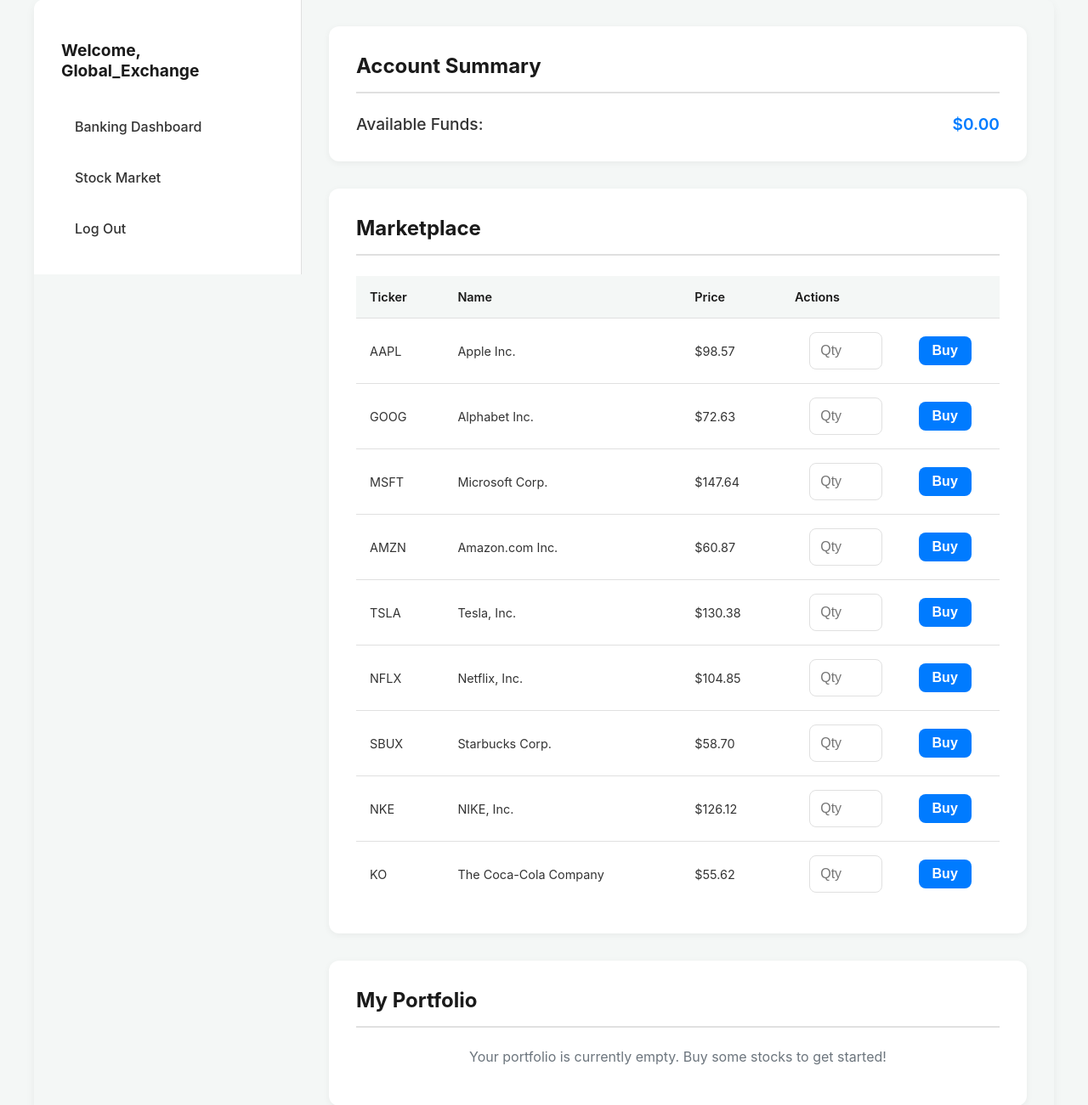
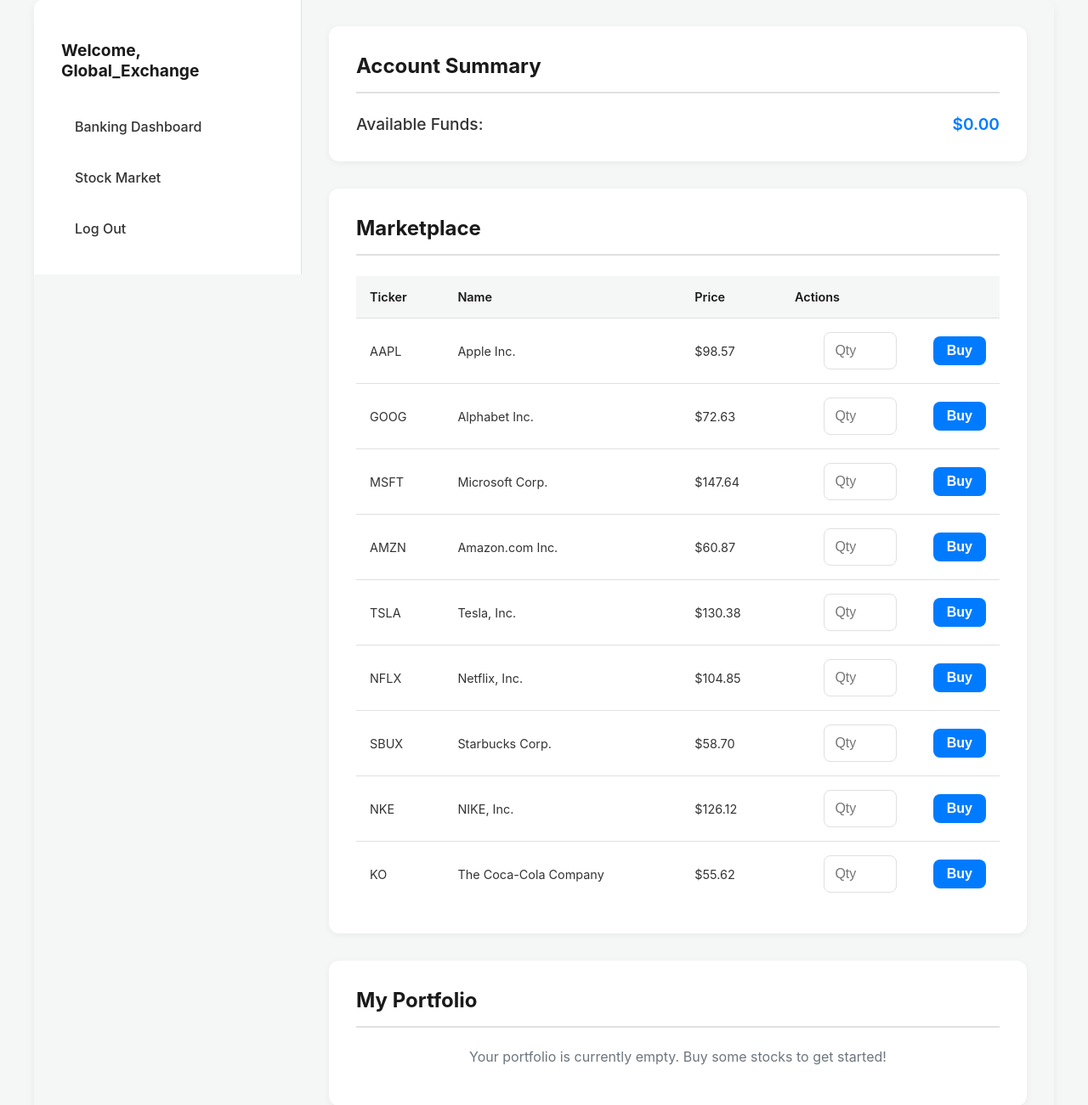
Before and after one commit to ghostface-security/Stock-Trading-Simulator, a Flask app: page /stock_dashboard in a window 1280 px wide. Shown: the part 94-1395 px from the top of the page at 85% size. Run offline with Flask 3, Linux system fonts and the light colour scheme; the visitor is signed in with stand-in values (Sample User, id 1).

Commit message:
Update style.css

```diff
--- a/static/style.css
+++ b/static/style.css
@@ -155,6 +155,7 @@
     box-shadow: 0 4px 20px rgba(0, 0, 0, 0.1);
     width: 100%;
     max-width: 400px;
+    /* UPDATED: Center text within the auth card */
     text-align: center;
 }
 
@@ -198,6 +199,8 @@
     padding: 1.5rem;
     border: 1px solid var(--border-color);
     border-radius: 12px;
+    /* UPDATED: Center text within the form section */
+    text-align: center;
 }
 
 .form-section h3 {
@@ -286,11 +289,13 @@
     border-bottom: none;
 }
 
-/* CORRECTED CSS FOR STOCK MARKET DASHBOARD FORMS */
+/* UPDATED CSS FOR STOCK MARKET DASHBOARD FORMS */
 .data-table td form {
     display: flex;
     align-items: center;
     gap: 8px;
+    /* NEW: Align buttons to the right side of the table cell */
+    justify-content: flex-end;
 }
 
 
@@ -306,11 +311,20 @@
     font-weight: 600;
     transition: background-color 0.3s, transform 0.1s;
     text-decoration: none;
-    display: block; /* NEW: Display block to allow margins to work */
+    /* NEW: Display block to allow margins to work, overriding inline-block */
+    display: block;
     text-align: center;
-    /* NEW: Auto margins and max-width to center the buttons */
+    /* NEW: Auto margins and max-width to center the buttons on auth page */
     max-width: 300px;
     margin: 0 auto;
+}
+
+/* Override for buttons in the data table to remove the auto margins and max-width */
+.data-table .button-primary,
+.data-table .button-secondary,
+.data-table .button-danger {
+    margin: 0;
+    max-width: none;
 }
 
 .button-primary:hover {
```
